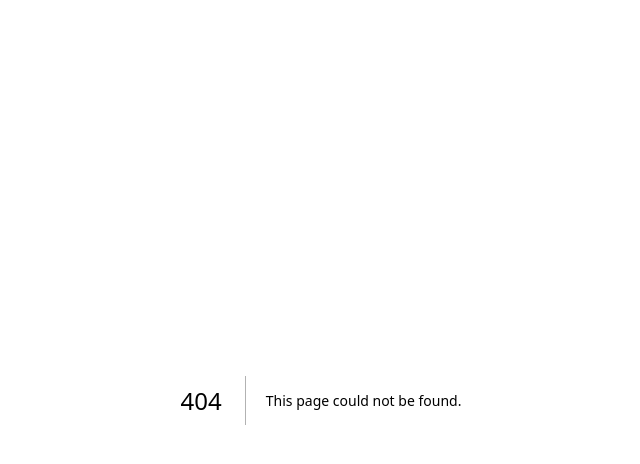
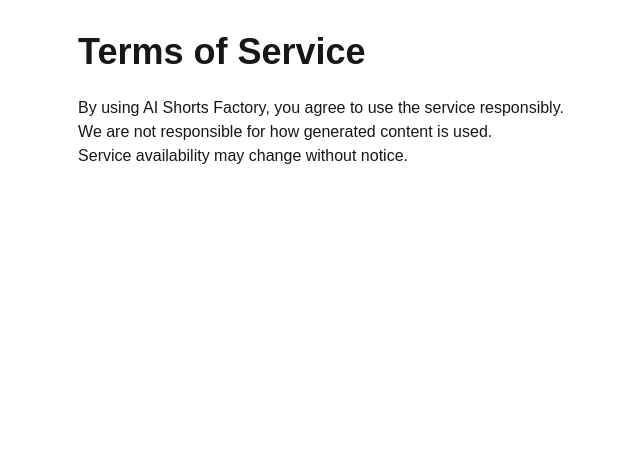
Before and after one commit to CekBiayaID/Ai-Shorts-Factory, a Next.js app: page /terms in a window 1280 px wide. Before the commit this address had no page. Shown: the top 464 px of the page, without its empty margins (319-959 px from the left). Built offline with nearby package versions, Linux system fonts and the light colour scheme.

Commit message:
Add pricing page and legal pages

```diff
--- /dev/null
+++ b/app/contact/page.tsx
@@ -0,0 +1,21 @@
+export default function ContactPage() {
+  return (
+    <main className="max-w-4xl mx-auto p-8">
+      <h1 className="text-4xl font-bold mb-6">
+        Contact
+      </h1>
+
+      <p className="mb-2">
+        If you have any questions, feedback, or business inquiries, please contact:
+      </p>
+
+      <p className="font-semibold">
+        Support Email:
+      </p>
+
+      <p>
+        indopanjayautama@gmail.com
+      </p>
+    </main>
+  );
+}
--- a/app/page.tsx
+++ b/app/page.tsx
@@ -829,6 +829,14 @@
     : "🔒 Download PDF"}
 </button>
 
+      </div>
+
+        <div className="text-center mt-10 text-gray-500">
+          <a href="/privacy">Privacy</a>
+          {" | "}
+          <a href="/terms">Terms</a>
+          {" | "}
+          <a href="/contact">Contact</a>
         </div>
 
       </div>
--- /dev/null
+++ b/app/privacy/page.tsx
@@ -0,0 +1,25 @@
+export default function PrivacyPage() {
+  return (
+    <main className="max-w-4xl mx-auto p-8">
+      <h1 className="text-4xl font-bold mb-6">
+        Privacy Policy
+      </h1>
+
+      <p>
+        AI Shorts Factory respects your privacy.
+      </p>
+
+      <p>
+        We do not sell your personal data.
+      </p>
+
+      <p>
+        User inputs may be processed to generate AI content.
+      </p>
+
+      <p>
+        By using this service, you agree to this policy.
+      </p>
+    </main>
+  );
+}
--- /dev/null
+++ b/app/terms/page.tsx
@@ -0,0 +1,21 @@
+export default function TermsPage() {
+  return (
+    <main className="max-w-4xl mx-auto p-8">
+      <h1 className="text-4xl font-bold mb-6">
+        Terms of Service
+      </h1>
+
+      <p>
+        By using AI Shorts Factory, you agree to use the service responsibly.
+      </p>
+
+      <p>
+        We are not responsible for how generated content is used.
+      </p>
+
+      <p>
+        Service availability may change without notice.
+      </p>
+    </main>
+  );
+}
```
